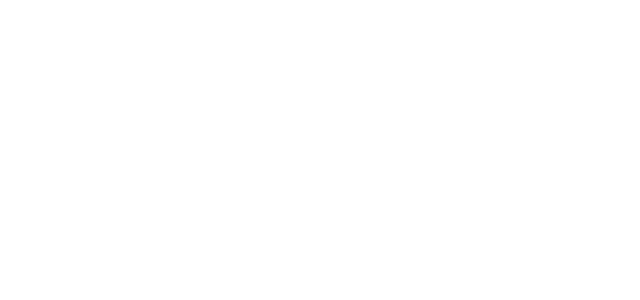
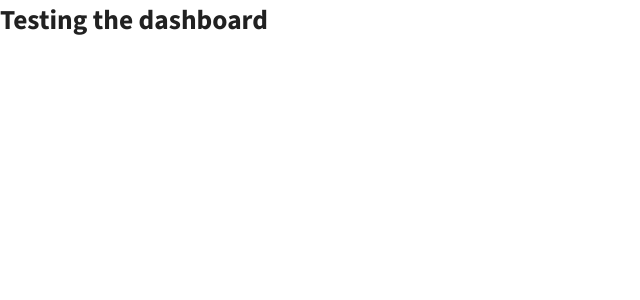
Before and after one commit to domchu/bridgekode-dashboard, a React (Vite) app: page / in a window 1280 px wide. Shown: the top 300 px of the page, without its empty margins (0-640 px from the left). Built offline with nearby package versions, Linux system fonts and the light colour scheme; the HTML template or start-up script is replaced by a standard one.

Commit message:
chore:install css font family & general selector

```diff
--- a/src/App.jsx
+++ b/src/App.jsx
@@ -11,7 +11,9 @@ function App() {
         <ThemeProvider theme={theme}>
           <CssBaseline />
           <Box className="app">
-            <main className="content"></main>
+            <main className="content">
+              <h1>Testing the dashboard</h1>
+            </main>
           </Box>
         </ThemeProvider>
       </colorModeContext.Provider>
--- a/src/index.css
+++ b/src/index.css
@@ -1,7 +1,16 @@
+/*CSS FONT FAMILY */
 @import url('https://fonts.googleapis.com/css2?family=Source+Sans+3:ital,wght@0,200;0,300;0,400;0,500;0,600;0,700;0,900;1,200;1,400;1,500;1,700&display=swap');
 
+/* GENERAL SELECTOR */
+*{
+  box-sizing: border-box;
+  margin: 0;
+  padding: 0;
+  text-decoration: none;
+  list-style-type: none;
+}
 
-
+/* APP ROOT */
 html, body, #root, .app, .content {
   font-family: 'Source Sans 3', sans-serif;
   height: 100%;
```
